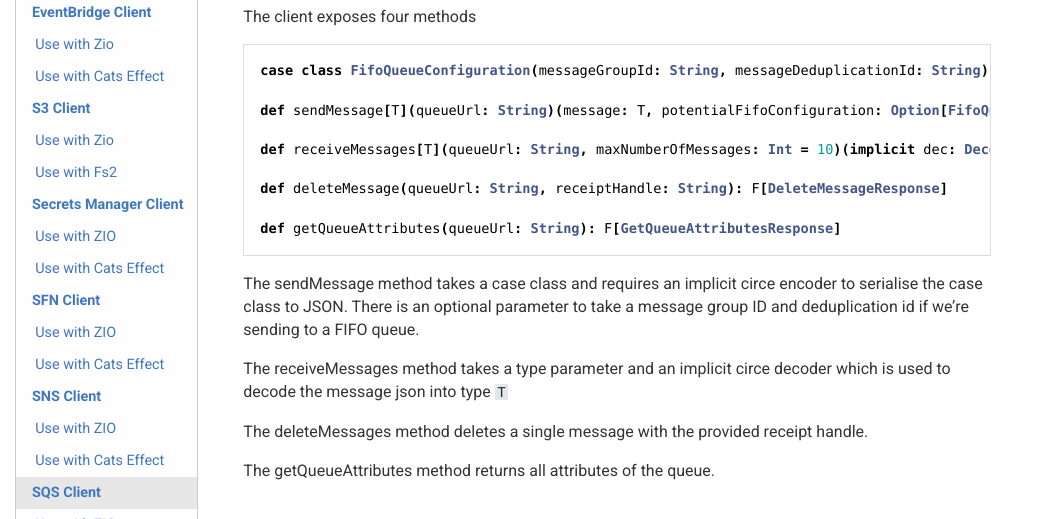
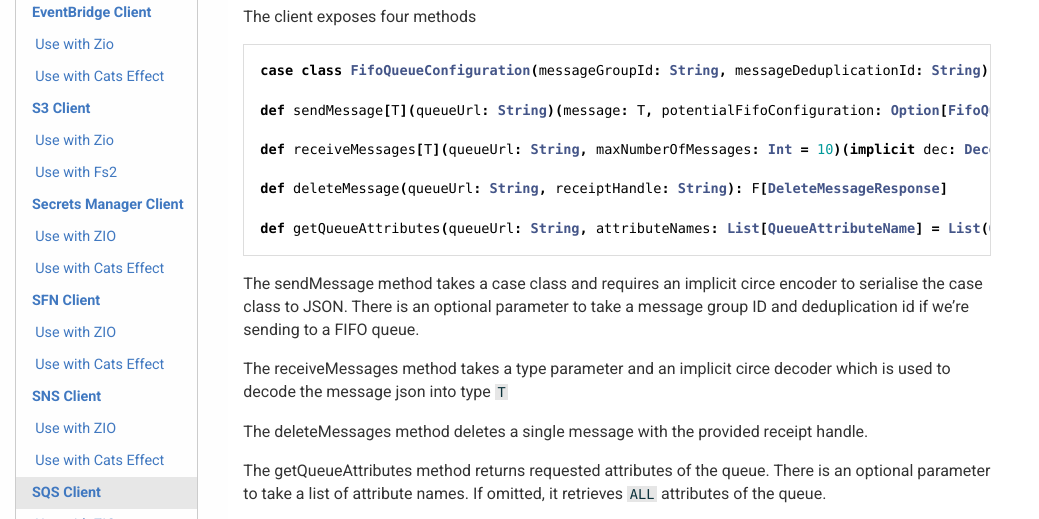
Before and after one commit to nationalarchives/da-aws-clients, a plain HTML site: page docs/sqs/usage/index.html in a window 1280 px wide. Shown: the part 251-770 px from the top of the page, without its empty margins (0-1039 px from the left). Drawn offline with Linux system fonts and the light colour scheme.

Commit message:
Update site documentation

```diff
--- a/docs/sqs/usage/index.html
+++ b/docs/sqs/usage/index.html
@@ -186,12 +186,12 @@ def receiveMessages[T](queueUrl: String, maxNumberOfMessages: Int = 10)(implicit
 
 def deleteMessage(queueUrl: String, receiptHandle: String): F[DeleteMessageResponse]
 
-def getQueueAttributes(queueUrl: String): F[GetQueueAttributesResponse]
+def getQueueAttributes(queueUrl: String, attributeNames: List[QueueAttributeName] = List(QueueAttributeName.ALL)): F[GetQueueAttributesResponse]
 </code></pre>
 <p>The sendMessage method takes a case class and requires an implicit circe encoder to serialise the case class to JSON. There is an optional parameter to take a message group ID and deduplication id if we&rsquo;re sending to a FIFO queue. </p>
 <p>The receiveMessages method takes a type parameter and an implicit circe decoder which is used to decode the message json into type <code>T</code></p>
 <p>The deleteMessages method deletes a single message with the provided receipt handle.</p>
-<p>The getQueueAttributes method returns all attributes of the queue.</p>
+<p>The getQueueAttributes method returns requested attributes of the queue. There is an optional parameter to take a list of attribute names. If omitted, it retrieves <code>ALL</code> attributes of the queue.</p>
 <div class="nav-next">
 <p><strong>Next:</strong> <a href="../../sqs/usage/zio.html">Use with ZIO</a></p>
 </div>
```
